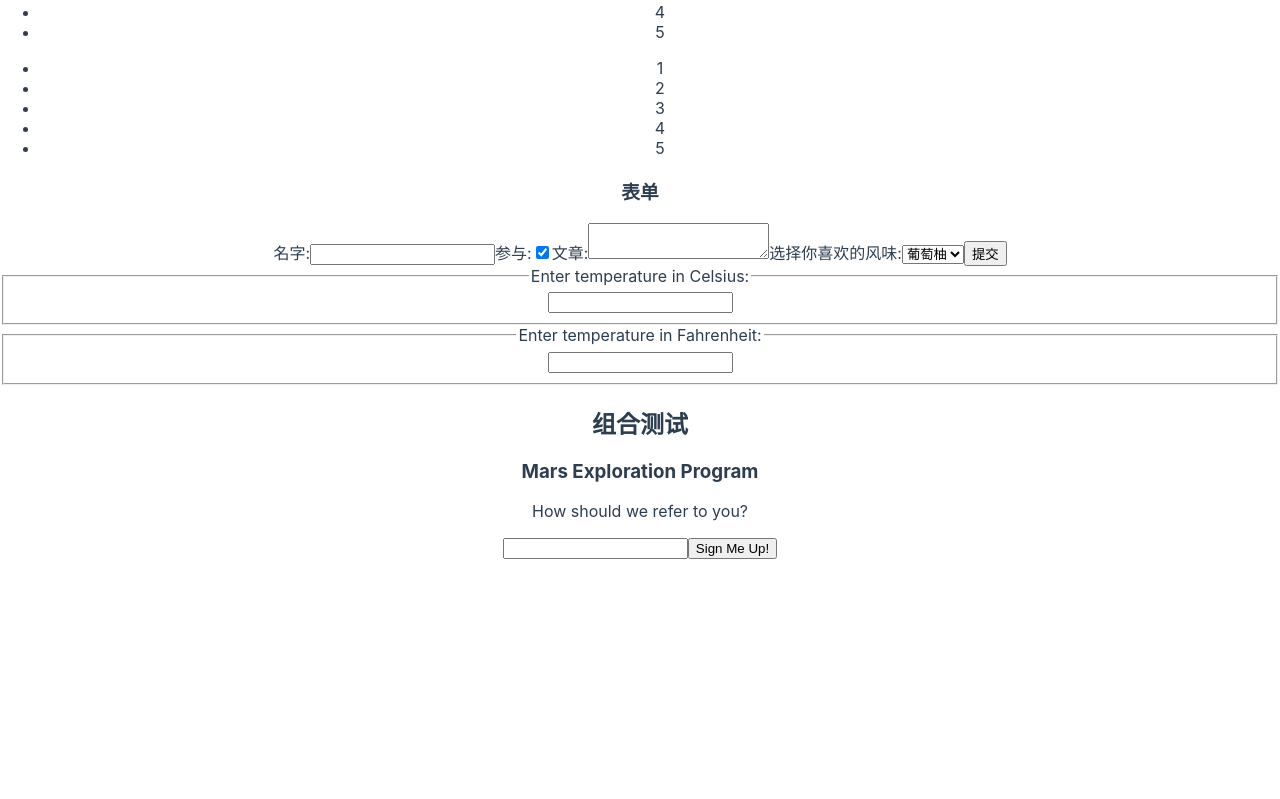
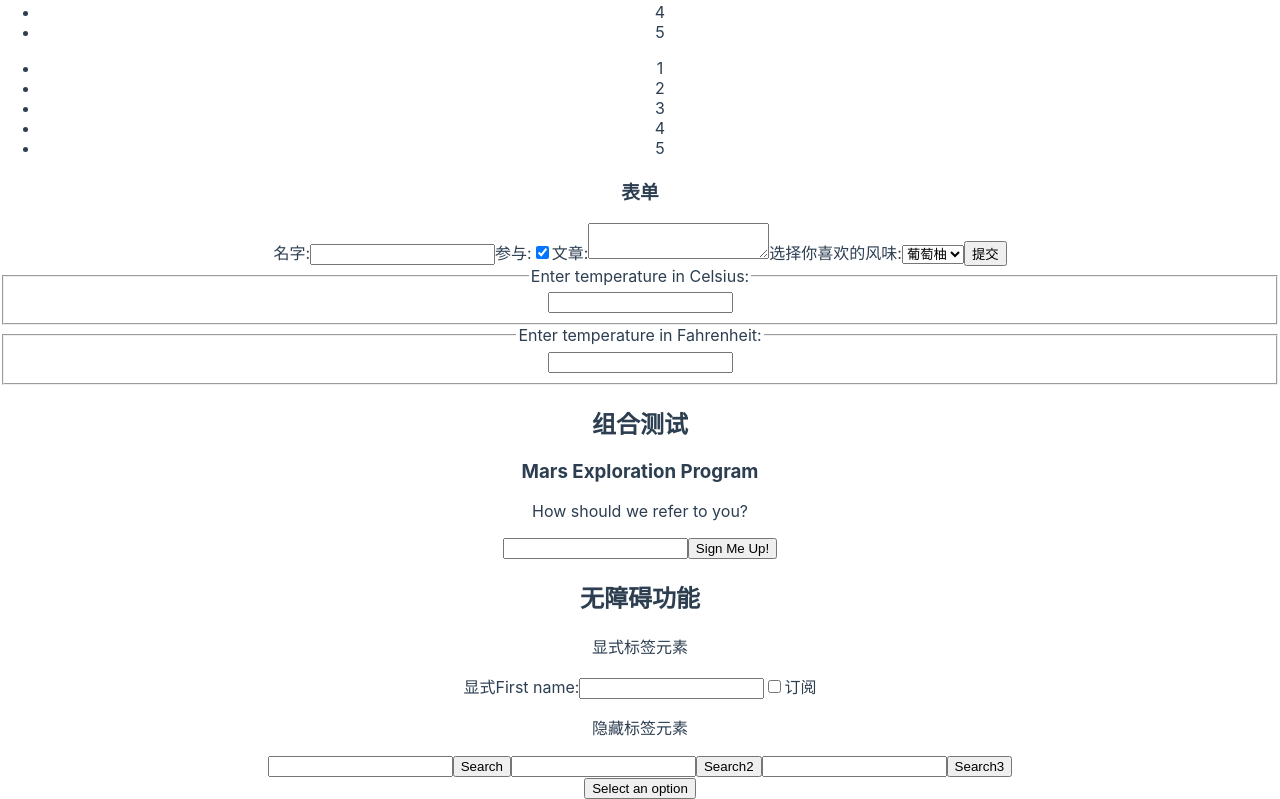
Before and after one commit to 11zouzouzou/react17Learn, a React (Vite) app: page / in a window 1280 px wide. Shown: the part 1117-1916 px from the top of the page. Before the commit the page ends 1676 px from the top, so only its background shows below. Built offline with nearby package versions, Linux system fonts and the light colour scheme.

Commit message:
accessibility component add

```diff
--- /dev/null
+++ b/src/components/advancedGuides/AccessibilityComp.tsx
@@ -0,0 +1,38 @@
+import React, { Fragment } from "react";
+class Accessibility extends React.Component {
+  render() {
+    return (
+      <Fragment>
+        {/* react 中用htmlFor */}
+        <p> 显式标签元素</p>
+        <label htmlFor="firstname">显式First name:</label>
+        <input type="text" name="name" id="firstname" />
+
+        <input type="checkbox" name="subscribe" id="subscribe" />
+        <label htmlFor="subscribe">订阅</label>
+        <p> 隐藏标签元素</p>
+        <input type="text" name="search" aria-label="Search" />
+        <button type="submit">Search</button>
+        <input type="text" name="search" aria-labelledby="searchbutton" />
+        <button id="searchbutton" type="submit">
+          Search2
+        </button>
+        <input title="Search3" type="text" name="search" />
+        <button type="submit">Search3</button>
+      </Fragment>
+    );
+  }
+}
+
+class AccessibilityControl extends React.Component {
+  render() {
+    return (
+      <Fragment>
+        <h2>无障碍功能</h2>
+        <Accessibility></Accessibility>
+      </Fragment>
+    );
+  }
+}
+
+export { AccessibilityControl };
--- /dev/null
+++ b/src/components/advancedGuides/BlurDemoComp.tsx
@@ -0,0 +1,61 @@
+import React from "react";
+class BlurExample extends React.Component {
+  timeOutId: number | undefined;
+  state: { isOpen: boolean };
+  constructor(props?: any) {
+    super(props);
+
+    this.state = { isOpen: false };
+    this.timeOutId = undefined;
+
+    this.onClickHandler = this.onClickHandler.bind(this);
+    this.onBlurHandler = this.onBlurHandler.bind(this);
+    this.onFocusHandler = this.onFocusHandler.bind(this);
+  }
+
+  onClickHandler() {
+    this.setState((currentState:{isOpen:boolean}) => ({
+      isOpen: !currentState.isOpen
+    }));
+  }
+
+  // 我们在下一个时间点使用 setTimeout 关闭弹窗。
+  // 这是必要的，因为失去焦点事件会在新的焦点事件前被触发，
+  // 我们需要通过这个步骤确认这个元素的一个子节点
+  // 是否得到了焦点。
+  onBlurHandler() {
+    this.timeOutId = setTimeout(() => {
+      this.setState({
+        isOpen: false
+      });
+    });
+  }
+
+  // 如果一个子节点获得了焦点，不要关闭弹窗。
+  onFocusHandler() {
+    clearTimeout(this.timeOutId);
+  }
+
+  render() {
+    // React 通过把失去焦点和获得焦点事件传输给父节点
+    // 来帮助我们。
+    return (
+      <div onBlur={this.onBlurHandler}
+           onFocus={this.onFocusHandler}>
+        <button onClick={this.onClickHandler}
+                aria-haspopup="true"
+                aria-expanded={this.state.isOpen}>
+          Select an option
+        </button>
+        {this.state.isOpen && (
+          <ul>
+            <li>Option 1</li>
+            <li>Option 2</li>
+            <li>Option 3</li>
+          </ul>
+        )}
+      </div>
+    );
+  }
+}
+export { BlurExample };
--- a/src/main.tsx
+++ b/src/main.tsx
@@ -11,6 +11,8 @@ import { ListControlComp } from "./components/ListComp";
 import { NameForm } from "./components/FormComp";
 import { Calculator } from "./components/temperatureComp";
 import { SignUpDialog } from "./components/CombinationComp";
+import { AccessibilityControl } from "./components/advancedGuides/AccessibilityComp";
+import { BlurExample } from "./components/advancedGuides/BlurDemoComp";
 
 function tick() {
 	ReactDOM.render(
@@ -27,6 +29,9 @@ function tick() {
 			<NameForm></NameForm>
 			<Calculator></Calculator>
 			<SignUpDialog></SignUpDialog>
+			{/* advanced guide */}
+			<AccessibilityControl></AccessibilityControl>
+			<BlurExample></BlurExample>
 		</React.StrictMode>,
 		document.getElementById("root")
 	);
```
